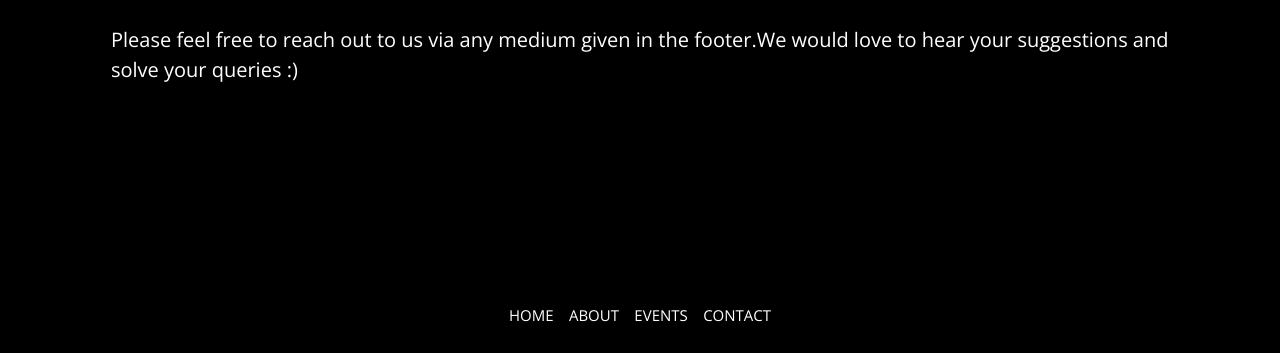
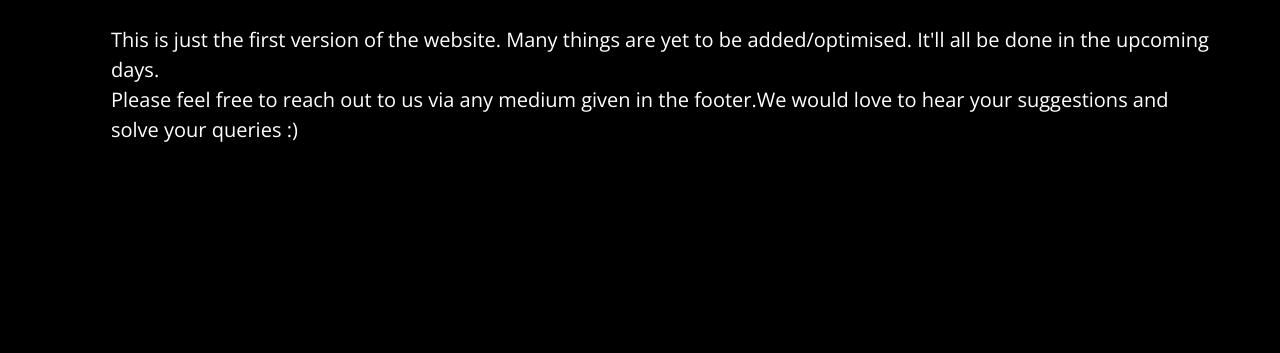
Before and after one commit to shah-maat/website, a plain HTML site: page contact.html in a window 1280 px wide. Shown: the part 381-734 px from the top of the page. Drawn offline with nearby package versions, Linux system fonts and the light colour scheme; some packages are replaced by stand-ins of ours.

Commit message:
Update contact.html

```diff
--- a/contact.html
+++ b/contact.html
@@ -55,7 +55,7 @@
                 <header>
                     <h2><span>Hello There!</span></h2>
                 </header>
-                    <p>Please feel free to reach out to us via any medium given in the footer.We would love to hear your suggestions and solve your queries :) </p>
+                    <p>This is just the first version of the website. Many things are yet to be added/optimised. It'll all be done in the upcoming days. <br>Please feel free to reach out to us via any medium given in the footer.We would love to hear your suggestions and solve your queries :) </p>
             </article>
 
             <div class="clearfix"></div>
```
